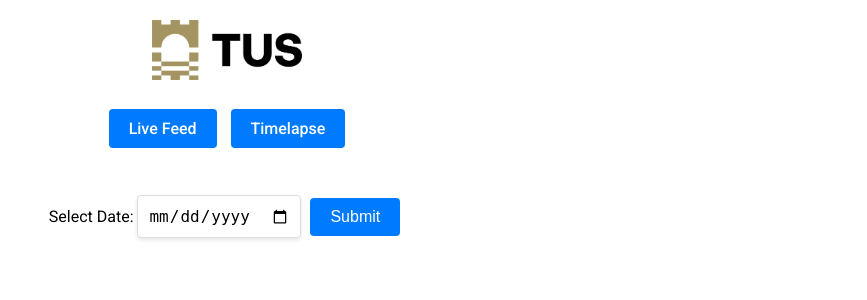
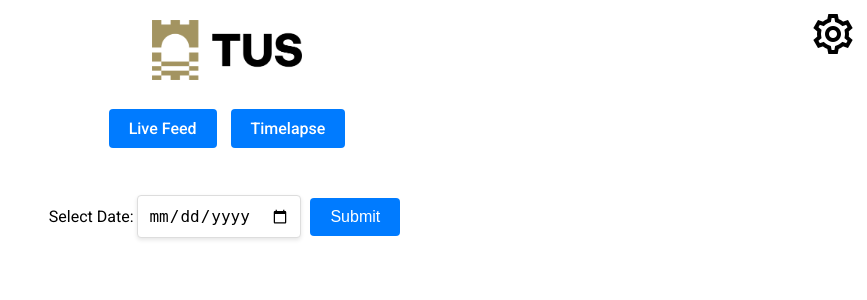
Before and after one commit to jjjclarke/monitoring-site, a Flask app: page /timelapse in a window 1280 px wide. Shown: the top 300 px of the page, without its empty margins (413-1280 px from the left). Run offline with Flask 3, Linux system fonts and the light colour scheme; parts of the project's set-up code (start-up, migrations or seed data) failed here and were passed over.

Commit message:
Add settings icon

```diff
--- a/static/css/timelapse.css
+++ b/static/css/timelapse.css
@@ -20,6 +20,17 @@ body {
     flex-direction: column;
     align-items: center;
     justify-content: flex-start;
+}
+
+.settings-icon-container {
+    position: absolute;
+    top: 10px;
+    right: 10px;
+}
+
+.settings-icon {
+    width: 48px;
+    height: 48px;
 }
 
 .logo-container {
--- a/templates/timelapse.html
+++ b/templates/timelapse.html
@@ -18,6 +18,11 @@
 </head>
 <body>
     <div class="content">
+        <div class="settings-icon-container">
+            <a href="{{ url_for('settings_page') }}">
+                <img src="{{ url_for('static', filename='icons/settings.png') }}" alt="Settings" class="settings-icon">
+            </a>
+        </div>
         <div class="logo-container">
             <img src="{{ url_for('static', filename='images/logo_black.png') }}" alt="Logo" class="logo">
         </div>
```
Also changed, not shown: static/css/index.css (+11 -0 lines), static/icons/settings.png (added).
